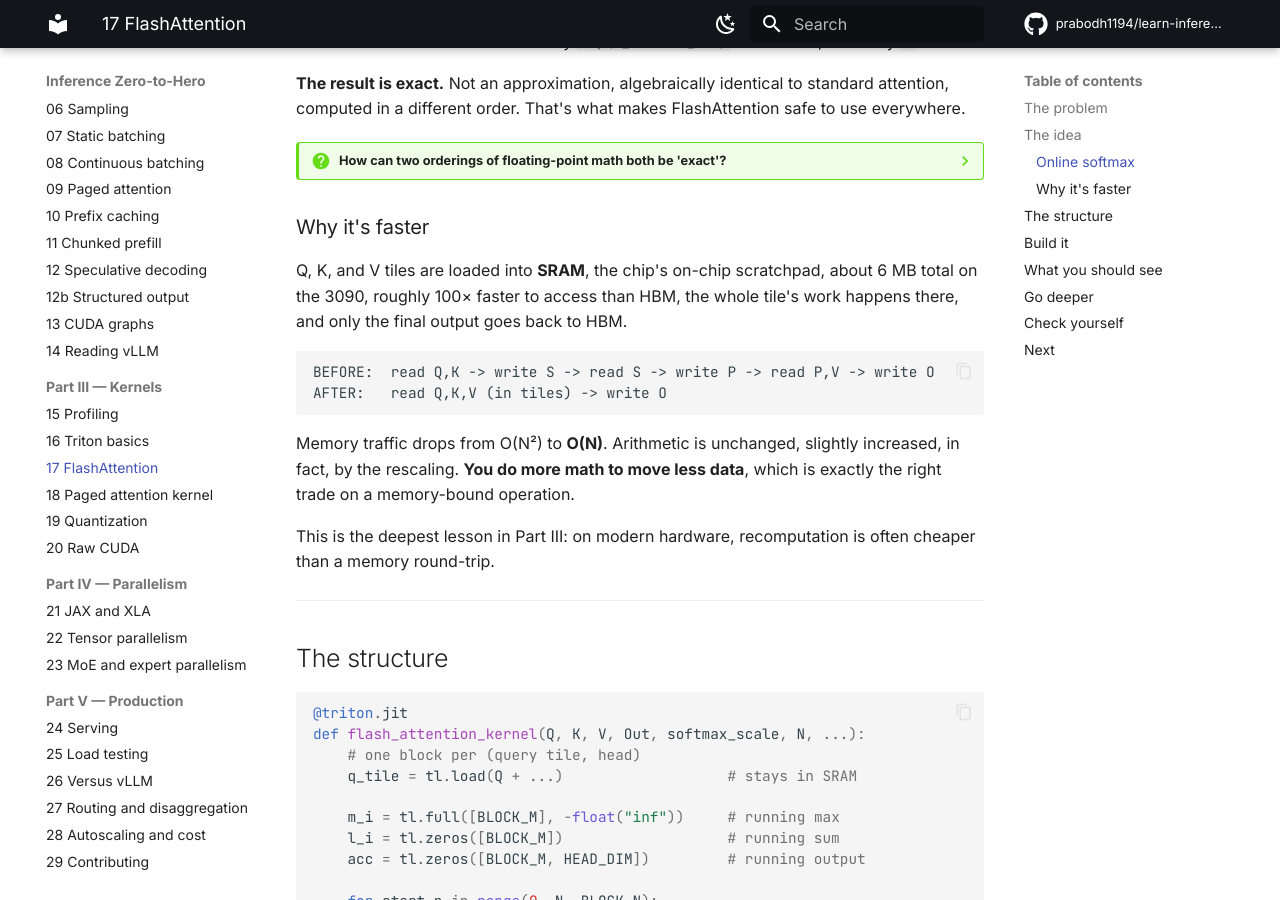
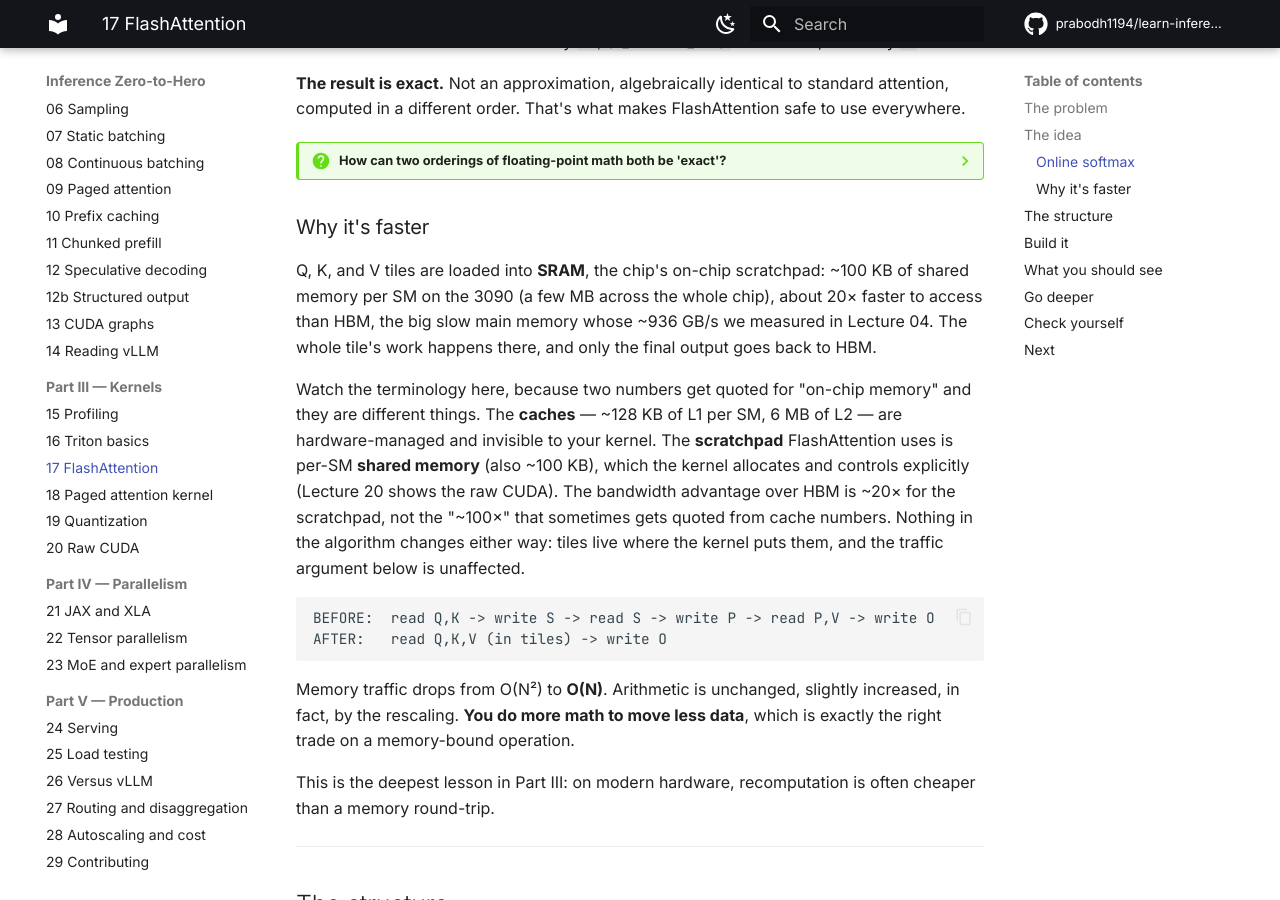
Before and after one commit to prabodh1194/learn-inference, an MkDocs documentation site: the page built from book/17-flash-attention.md, in a window 1280 px wide and 900 px high, scrolled down 1893 px. Built offline with MkDocs 1.6.1 and Material for MkDocs 9.7.7, drawn with Linux system fonts in a browser that asks for light colours; comment, search, counter and statistics services are not loaded.

Commit message:
book: fix SRAM story -- per-SM shared memory, not L1+L2; 20x not 100x; 107x not 147x
External review caught the on-chip memory claims. Corrected facts:
- The scratchpad FlashAttention tiles live in is per-SM shared memory
  (~100 KB/SM on the 3090, ~8.2 MB pooled), NOT the 6 MB L2 cache.
- Its bandwidth advantage over HBM is ~20x on the 3090, not ~100x.
- Weight-to-scratchpad ratio is 880.8 / 8.2 = ~107x, not 880.8 / 6 = ~147x.

Fixed in L00 collapsible, qa.md entry, L17, L18, L20, glossary.

````diff
--- a/book/17-flash-attention.md
+++ b/book/17-flash-attention.md
@@ -107,9 +107,21 @@ use everywhere.
 
 ### Why it's faster
 
-Q, K, and V tiles are loaded into **SRAM**, the chip's on-chip scratchpad,
-about 6 MB total on the 3090, roughly 100× faster to access than HBM, the
-whole tile's work happens there, and only the final output goes back to HBM.
+Q, K, and V tiles are loaded into **SRAM**, the chip's on-chip scratchpad:
+~100 KB of shared memory per SM on the 3090 (a few MB across the whole chip),
+about 20× faster to access than HBM, the big slow main memory whose ~936 GB/s
+we measured in Lecture 04. The whole tile's work happens there, and only the
+final output goes back to HBM.
+
+Watch the terminology here, because two numbers get quoted for "on-chip
+memory" and they are different things. The **caches** — ~128 KB of L1 per SM,
+6 MB of L2 — are hardware-managed and invisible to your kernel. The
+**scratchpad** FlashAttention uses is per-SM **shared memory** (also ~100 KB),
+which the kernel allocates and controls explicitly (Lecture 20 shows the raw
+CUDA). The bandwidth advantage over HBM is ~20× for the scratchpad, not the
+"~100×" that sometimes gets quoted from cache numbers. Nothing in the
+algorithm changes either way: tiles live where the kernel puts them, and the
+traffic argument below is unaffected.
 
 ```
 BEFORE:  read Q,K -> write S -> read S -> write P -> read P,V -> write O
````
Also changed, not shown: book/00-intro.md (+8 -4 lines), book/18-paged-attention-kernel.md (+7 -2 lines), book/20-raw-cuda.md (+2 -2 lines), book/appendix-a-glossary.md (+2 -2 lines), book/qa.md (+11 -3 lines).
